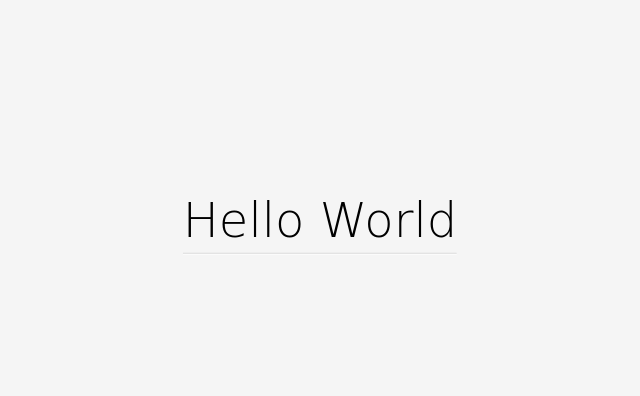
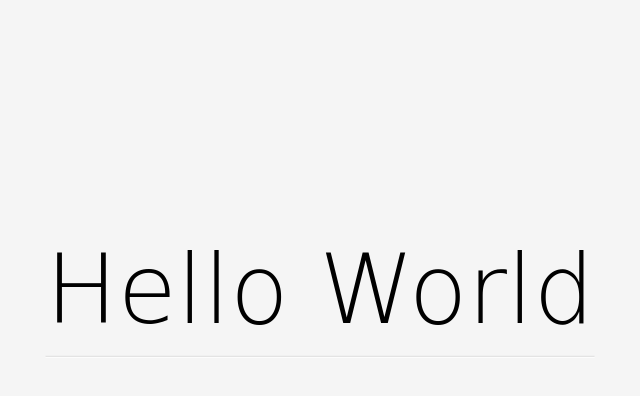
Before and after one commit to blaylocp/cs313php, a PHP site: page / in a window 1280 px wide. Shown: the part 253-649 px from the top of the page, without its empty margins (320-960 px from the left). Run offline with PHP 8.4, Linux system fonts and the light colour scheme.

Commit message:
Hello Joke

```diff
--- a/index.php
+++ b/index.php
@@ -203,7 +203,7 @@
 @import url(http://fonts.googleapis.com/css?family=Pacifico);
 .intro{
 	font-family: 'Pacifico', cursive;
-	font-size: 3rem;
+	font-size: 6rem;
 	-webkit-animation: joke 5s infinite; /* Chrome, Safari, Opera */
     animation: joke 5s infinite;
 }
@@ -217,29 +217,15 @@
     transform: translate(-50%, -50%);
 }
 
-/* Chrome, Safari, Opera */
-@-webkit-keyframes joke {
-    0% {-ms-transform: translate(-50%, -50%); /* IE 9 */
-    -webkit-transform: translate(-50%, -50%); /* Chrome, Safari, Opera */
-    transform: translate(-50%, -50%);}
-    50% {-ms-transform: translate(-50%, -47%); /* IE 9 */
-    -webkit-transform: translate(-50%, -47%); /* Chrome, Safari, Opera */
-    transform: translate(-50%, -47%);}
-    100% {-ms-transform: translate(-50%, -50%); /* IE 9 */
-    -webkit-transform: translate(-50%, -50%); /* Chrome, Safari, Opera */
-    transform: translate(-50%, -50%);}
+
+@-webkit-keyframes mymove {
+    from {top: 50%;}
+    to {top: 47%;}
 }
 
-@keyframes joke {
-    0% {-ms-transform: translate(-50%, -50%); /* IE 9 */
-    -webkit-transform: translate(-50%, -50%); /* Chrome, Safari, Opera */
-    transform: translate(-50%, -50%);}
-    50% {-ms-transform: translate(-50%, -47%); /* IE 9 */
-    -webkit-transform: translate(-50%, -47%); /* Chrome, Safari, Opera */
-    transform: translate(-50%, -47%);}
-    100% {-ms-transform: translate(-50%, -50%); /* IE 9 */
-    -webkit-transform: translate(-50%, -50%); /* Chrome, Safari, Opera */
-    transform: translate(-50%, -50%);}
+@keyframes mymove {
+    from {top: 50%;}
+    to {top: 47%;}
 }
 
 </style>
```
